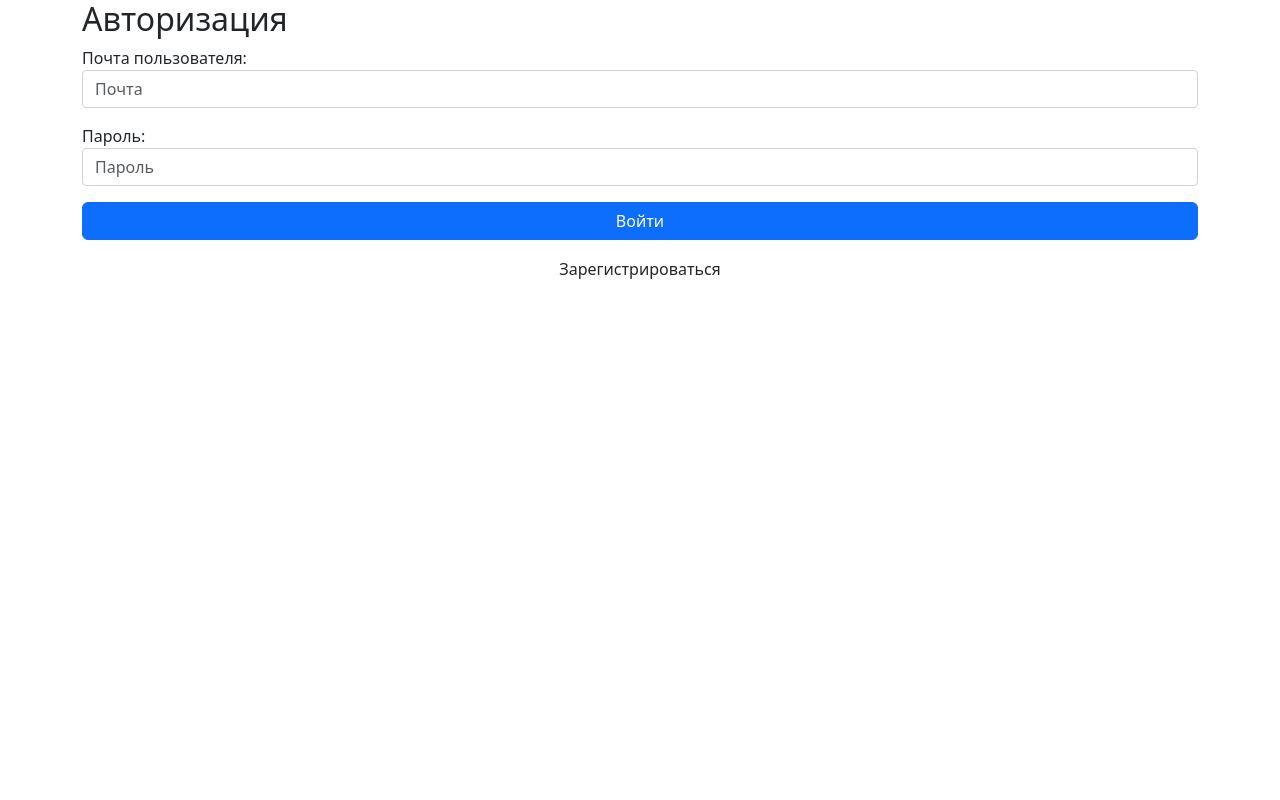
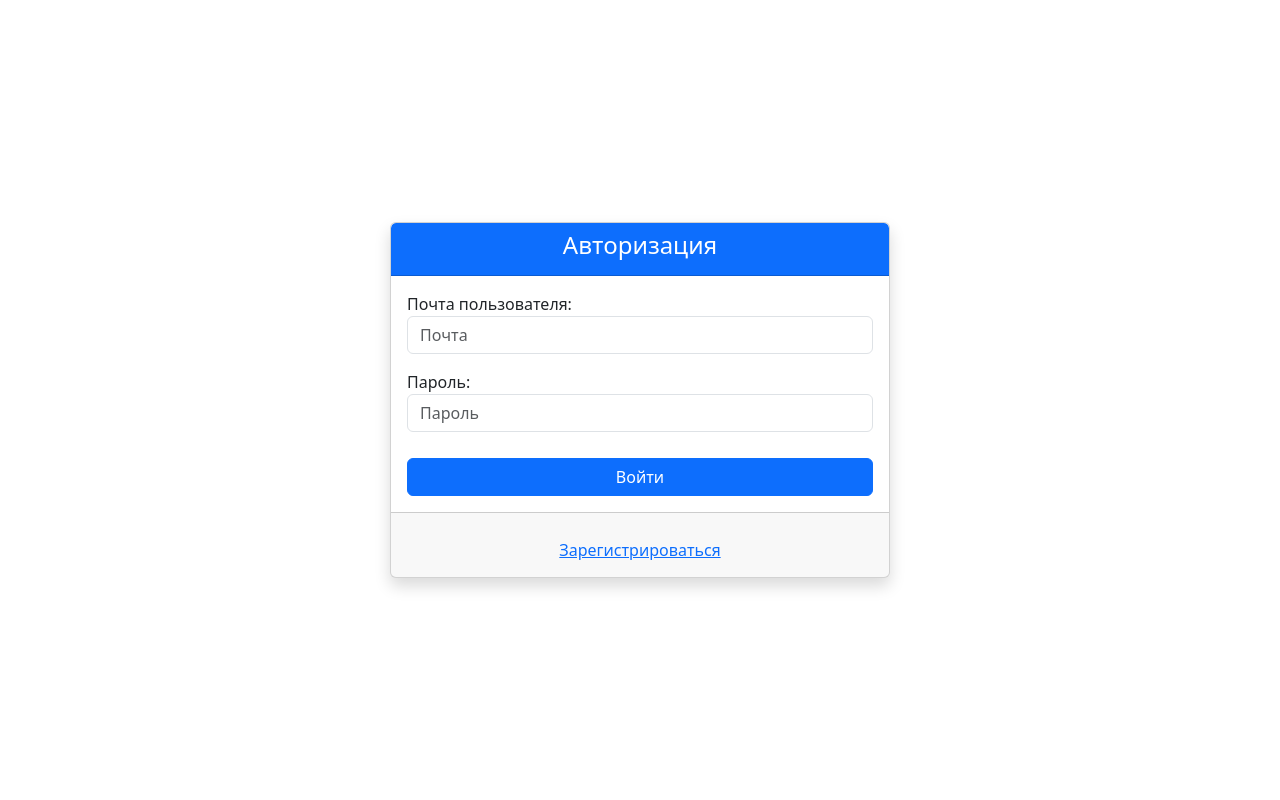
Before and after one commit to ID-Meloman/CartoLog, a Django app: page /login/ in a window 1280 px wide. Run offline with Django 5.2, Linux system fonts and the light colour scheme.

Commit message:
изменена разметка popular.html, favorites.html, страницы реги и авторизации

```diff
--- a/main/templates/authorization/login_user.html
+++ b/main/templates/authorization/login_user.html
@@ -1,20 +1,36 @@
 {% extends 'main/layout.html' %}
 
 {% load static %}
-{% block title %}CartoLog{% endblock %}
+{% block title %}CartoLog - Авторизация{% endblock %}
 
 {% block links %}
 <link rel="stylesheet" href="{% static 'main/css/popular.css' %}">
 <script src="https://code.jquery.com/jquery-3.6.0.min.js"></script>
 <link rel="stylesheet" href="https://cdnjs.cloudflare.com/ajax/libs/font-awesome/6.0.0-beta3/css/all.min.css"
       integrity="sha384-k6RqeWeci5ZR/Lv4MR0sA0FfDOMliKLnmY5c9b0CJv18MG8IE1FZnX9czD59lfgd" crossorigin="anonymous">
+<link href="https://cdn.jsdelivr.net/npm/bootstrap@5.3.0-alpha3/dist/css/bootstrap.min.css" rel="stylesheet">
+<script src="https://cdn.jsdelivr.net/npm/bootstrap@5.3.0-alpha3/dist/js/bootstrap.bundle.min.js"></script>
+<style>
+    .form-container {
+        min-height: 100vh; /* Заполняет всю высоту экрана */
+        display: flex;
+        align-items: center;
+        justify-content: center;
+    }
+    .form-card {
+        width: 40%; /* Оптимальная ширина для авторизации */
+        max-width: 500px; /* Ограничение ширины */
+    }
+</style>
 {% endblock %}
 
 {% block body %}
-
-<div class="container">
-    <h2>Авторизация</h2>
-
+<div class="form-container">
+    <div class="card shadow form-card">
+        <div class="card-header text-center bg-primary text-white">
+            <h4>Авторизация</h4>
+        </div>
+        <div class="card-body">
             <!-- Выводим сообщения -->
             {% if messages %}
             {% for message in messages %}
@@ -22,12 +38,23 @@
             {% endfor %}
             {% endif %}
 
+            <!-- Форма авторизации -->
             <form method="post">
                 {% csrf_token %}
-        {{ form.as_p }}
-        <button type="submit" class="btn btn-primary">Войти</button>
+                {% for field in form %}
+                <div class="mb-3">
+                    {{ field.label_tag }} {{ field }}
+                    {% if field.errors %}
+                    <div class="text-danger small">{{ field.errors }}</div>
+                    {% endif %}
+                </div>
+                {% endfor %}
+                <button type="submit" class="btn btn-primary w-100">Войти</button>
             </form>
-    <a href="{% url 'registration_user' %}" class="btn">Зарегистрироваться</a>
         </div>
-
+        <div class="card-footer text-center">
+            <a href="{% url 'registration_user' %}" class="btn btn-link">Зарегистрироваться</a>
+        </div>
+    </div>
+</div>
 {% endblock %}
--- a/main/templates/main/popular.html
+++ b/main/templates/main/popular.html
@@ -84,7 +84,8 @@
         <img src="{% static 'main/img/logo.png' %}" class="card-img-top" alt="Default image">
         {% endif %}
         <div class="card-body">
-            <h5 class="card-title">{{ item.model }}</h5>
+                        <h5 class="card-title">{{ item.model }} - {{ item.configuration.name }}</h5>
+
             <p class="card-text">
                 Лошадиные силы: {{ item.configuration.technical_specs.horsepower }} л.с.<br>
                 Крутящий момент: {{ item.configuration.technical_specs.torque }} Нм<br>
```
Also changed, not shown: main/templates/authorization/registration_user.html (+42 -38 lines). Lines whose indentation alone changed are shown as unchanged.
